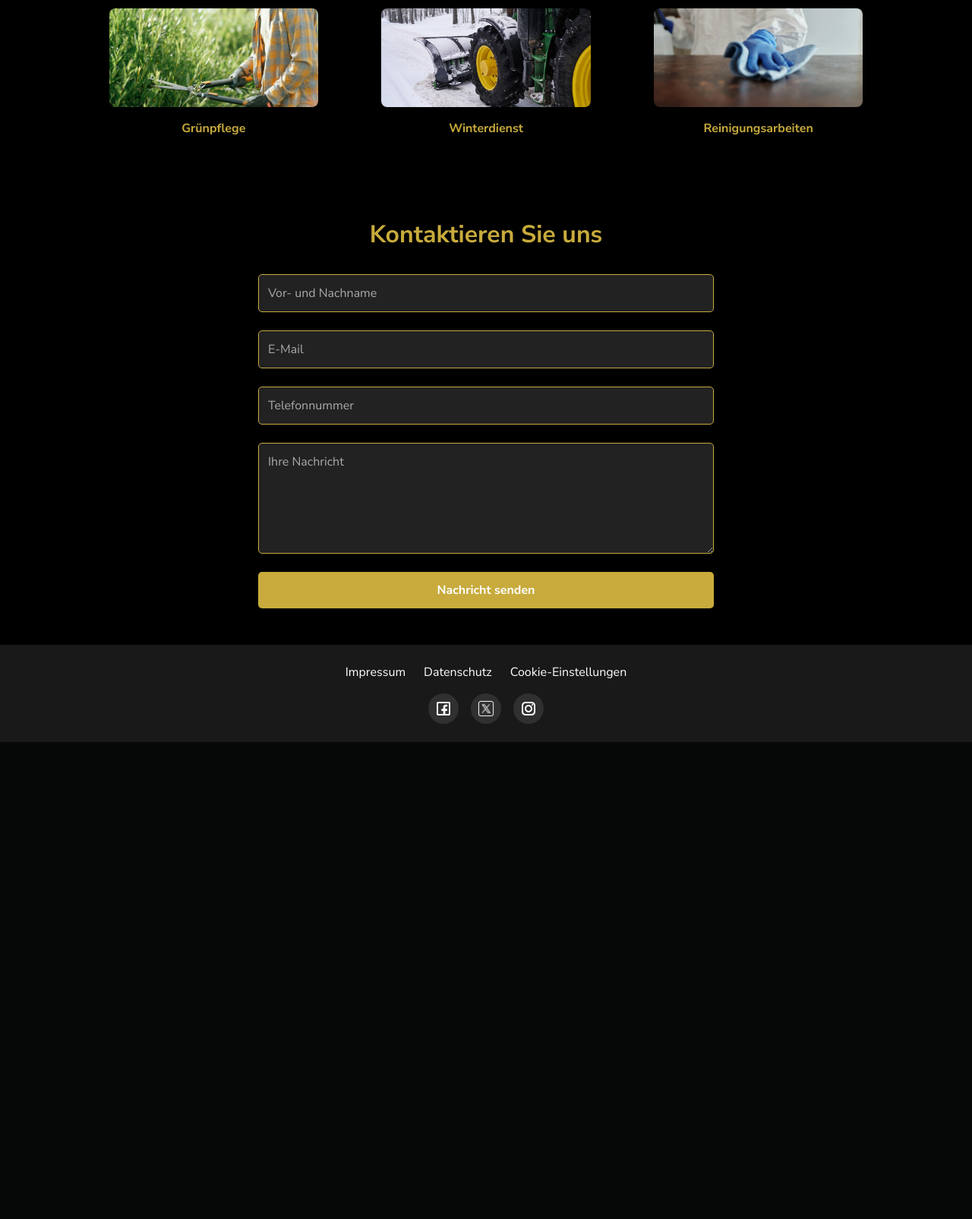
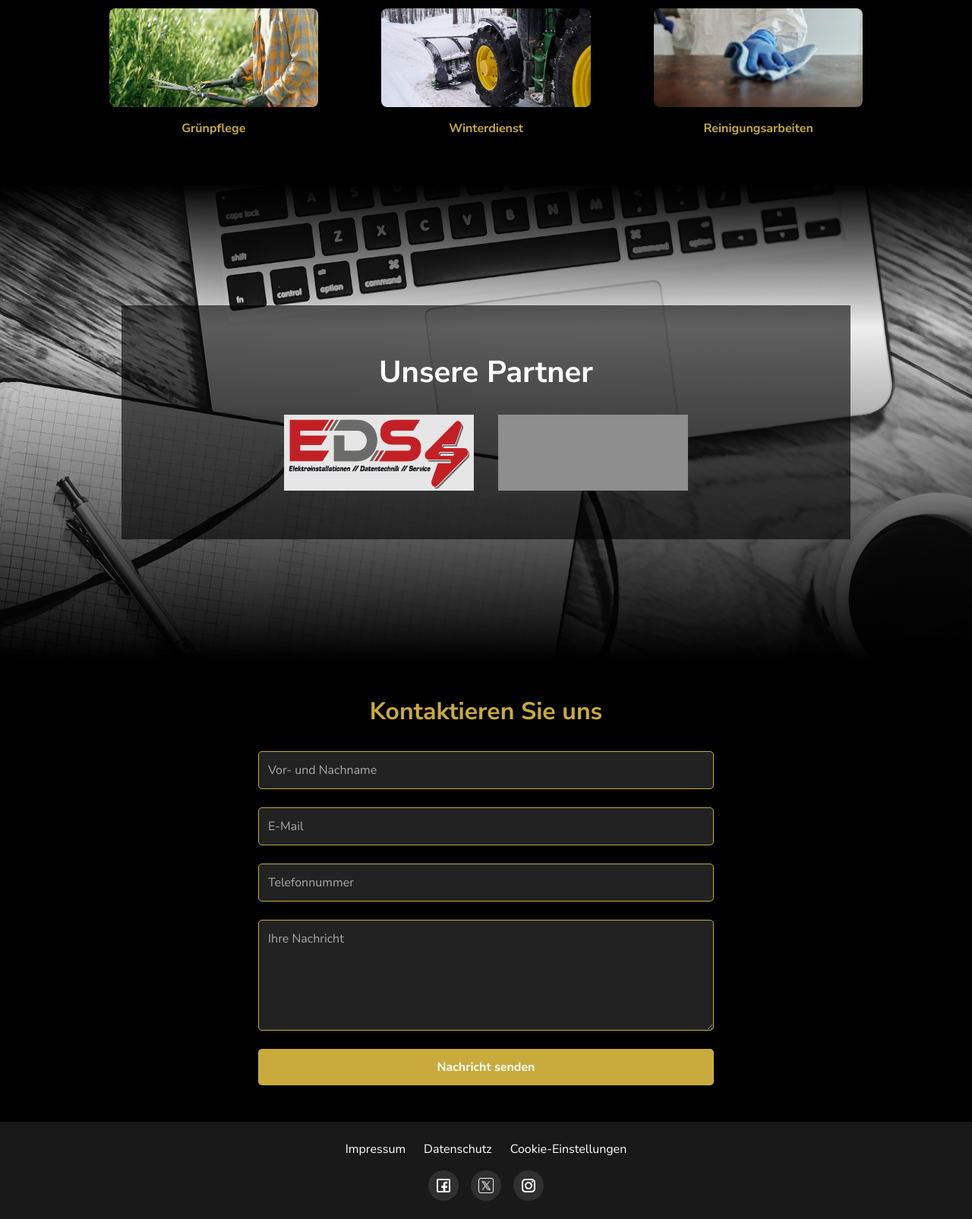
Before and after one commit to vitali2772/dtg, a Django app: page / in a window 1280 px wide. Shown: the part 2029-3634 px from the top of the page at 76% size. Before the commit the page ends 3006 px from the top, so only its background shows below. Run offline with Django 5.2, Linux system fonts and the light colour scheme; grey boxes are pictures that could not be loaded.

Commit message:
partner section

```diff
--- a/deintraumgarten/myapp/static/styles/style.css
+++ b/deintraumgarten/myapp/static/styles/style.css
@@ -377,6 +377,51 @@ html, body {
     padding: 0 2rem; /* Zusätzlicher Abstand links und rechts vom Bildschirmrand */
 }
 
+/* Partner Section */
+/* Partner Section */
+.partner-section {
+    position: relative;
+    background-image:
+        linear-gradient(to bottom, rgba(0, 0, 0, 1), rgba(0, 0, 0, 0) 30%, rgba(0, 0, 0, 1)),
+        url('/static/images/partner-bg.jpg'); /* Verlauf oben + Bild + Verlauf unten */
+    background-size: cover;
+    background-position: center;
+    padding: 10rem 10rem; /* Abstand oben und unten */
+    color: white; /* Textfarbe */
+    text-align: center;
+}
+
+
+.partner-overlay {
+    background-color: rgba(0, 0, 0, 0.6); /* Dunkler Overlay-Effekt */
+    padding: 4rem 0; /* Innenabstand */
+    width: 100%;
+    height: 100%;
+}
+
+.partner-logos {
+    display: flex;
+    flex-wrap: wrap; /* Logos umbrechen, wenn der Platz nicht ausreicht */
+    justify-content: center; /* Zentriere Logos */
+    gap: 2rem; /* Abstand zwischen den Logos */
+    margin-top: 2rem; /* Abstand nach dem Titel */
+}
+
+.partner-logos img {
+    width: 250px; /* Größe der Logos */
+    height: 100px; /* Automatische Höhe entsprechend der Breite */
+    filter: brightness(0.9); /* Helligkeit etwas reduzieren */
+    transition: transform 0.3s ease, filter 0.3s ease; /* Animationseffekt bei Hover */
+}
+
+.partner-logos img:hover {
+    transform: scale(1.1); /* Vergrößert das Logo bei Hover */
+    filter: brightness(1); /* Setzt die Helligkeit zurück */
+}
+
+.section-title {
+    color: white;
+}
 /* Einzelne Karte */
 .card-s {
     background-color: #000; /* Schwarzer Hintergrund */
--- a/deintraumgarten/myapp/templates/base.html
+++ b/deintraumgarten/myapp/templates/base.html
@@ -259,6 +259,19 @@
                     </div>
                 </section>
 
+                <!-- Partner Section -->
+                <section id="partners" class="partner-section">
+                    <div class="partner-overlay">
+                        <h2 class="section-title text-center">Unsere Partner</h2>
+                        <div class="container">
+                            <div class="partner-logos">
+                                <a href="https://www.eds-service.de"><img src="{% static 'images/partner1.png' %}" alt="Partner 1"></a>
+                                <img src="{% static 'images/partner4.png' %}" alt="Partner 4">
+                            </div>
+                        </div>
+                    </div>
+                </section>
+
                 <!-- Contact Section -->
                 <section id="contact" class="contact-section">
                     <div class="container">
```
Also changed, not shown: deintraumgarten/myapp/static/images/partner-bg.jpg (added), deintraumgarten/myapp/static/images/partner1.png (added).
